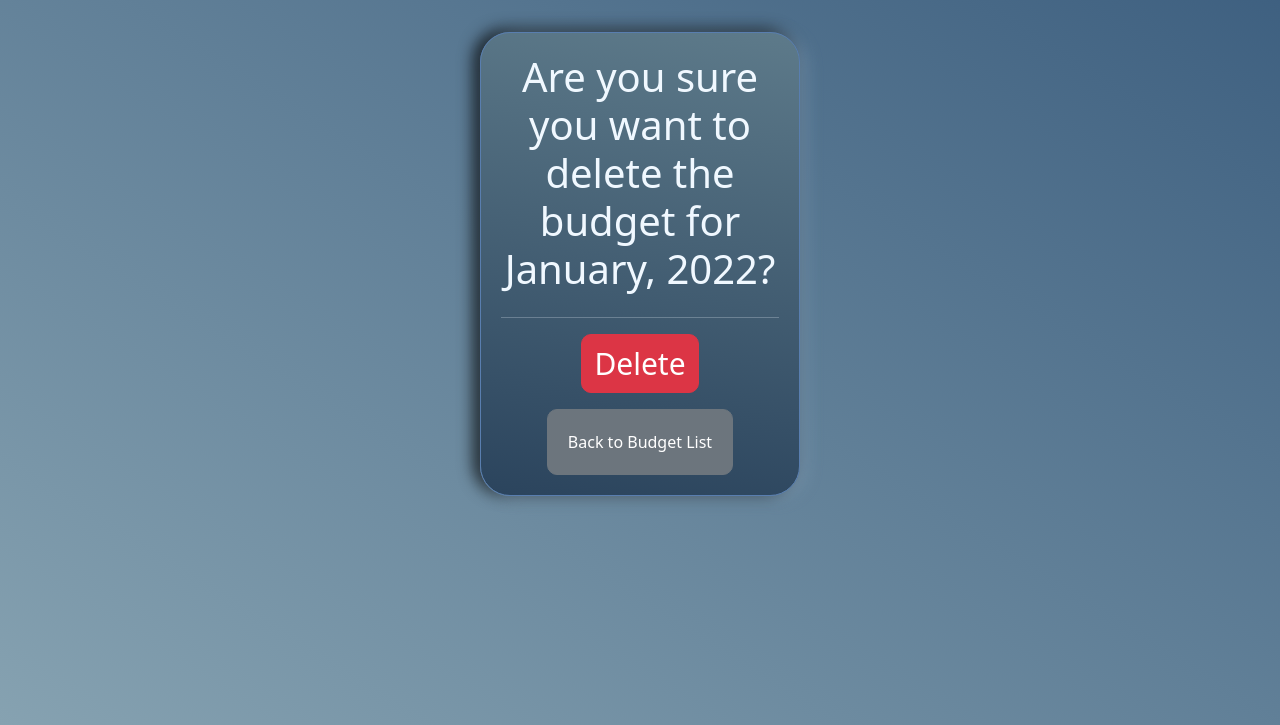
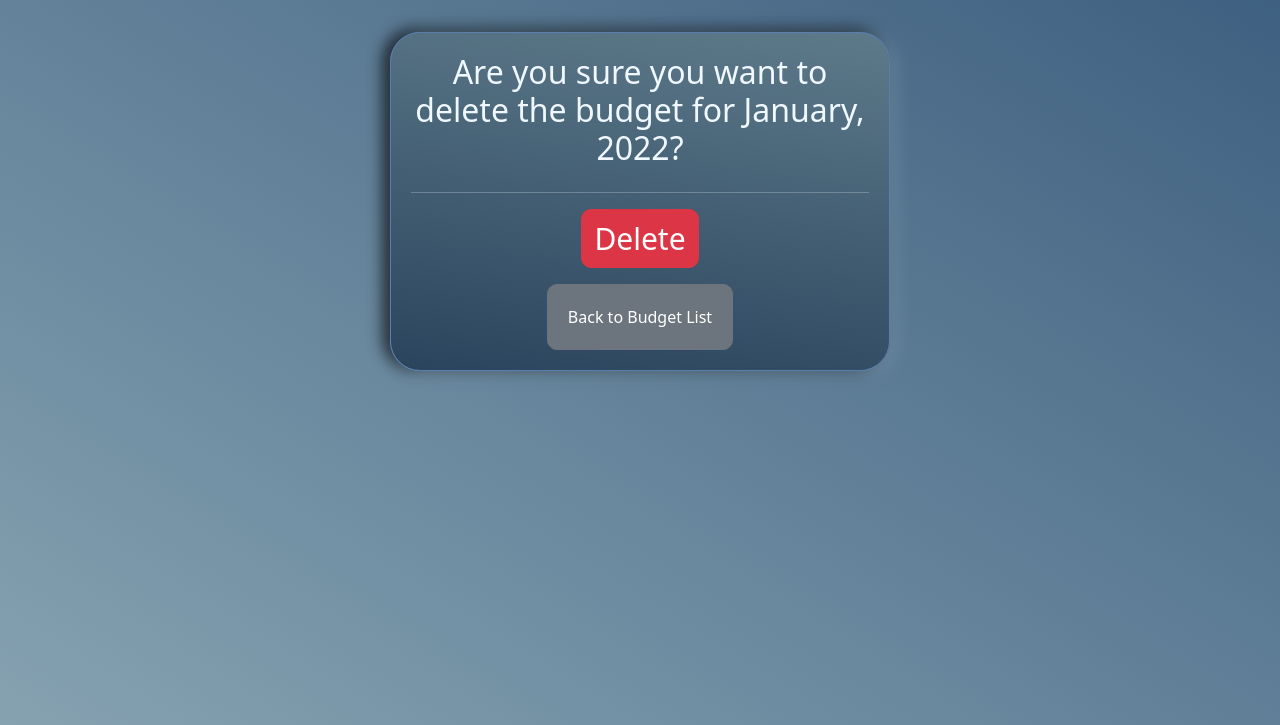
Before and after one commit to ttguitarnoob-dev/pocket-book, a Django app: page /budgets/1/delete in a window 1280 px wide. Shown: the part 75-800 px from the top of the page. Run offline with Django 4.2, Linux system fonts and the light colour scheme; tables that the repository leaves empty hold one stand-in row (values such as "Sample post"); some libraries are stand-ins or nearby versions.

Commit message:
final actual final commit

```diff
--- a/main_app/templates/budget_delete_confirmation.html
+++ b/main_app/templates/budget_delete_confirmation.html
@@ -2,8 +2,8 @@
 
 
 {% block content%}
-<div class="card text-center mx-auto" style="width: 20rem">
-    <h1>Are you sure you want to delete the budget for {{budget.budget_month}}, {{budget.budget_year}}?</h1>
+<div class="card text-center mx-auto" style="max-width: 500px;">
+    <h2>Are you sure you want to delete the budget for {{budget.budget_month}}, {{budget.budget_year}}?</h2>
     <hr>
 
     <form method="POST">
--- a/main_app/templates/create_budget.html
+++ b/main_app/templates/create_budget.html
@@ -2,7 +2,7 @@
 
 
 {% block content%}
-<div class="card">
+<div class="card mx-auto" style="width: fit-content;">
     <h1>Create A New Budget</h1>
 
     <form method="POST">
--- a/main_app/templates/expense_delete_confirmation.html
+++ b/main_app/templates/expense_delete_confirmation.html
@@ -2,8 +2,8 @@
 
 
 {% block content%}
-<div class="card text-center mx-auto" style="width: 20rem;">
-    <h1>Are you sure you want to delete {{expense.name}}?</h1>
+<div class="card text-center mx-auto" style="max-width: 500px;">
+    <h2>Are you sure you want to delete {{expense.name}}?</h2>
     <hr>
 
     <form method="POST">
```
